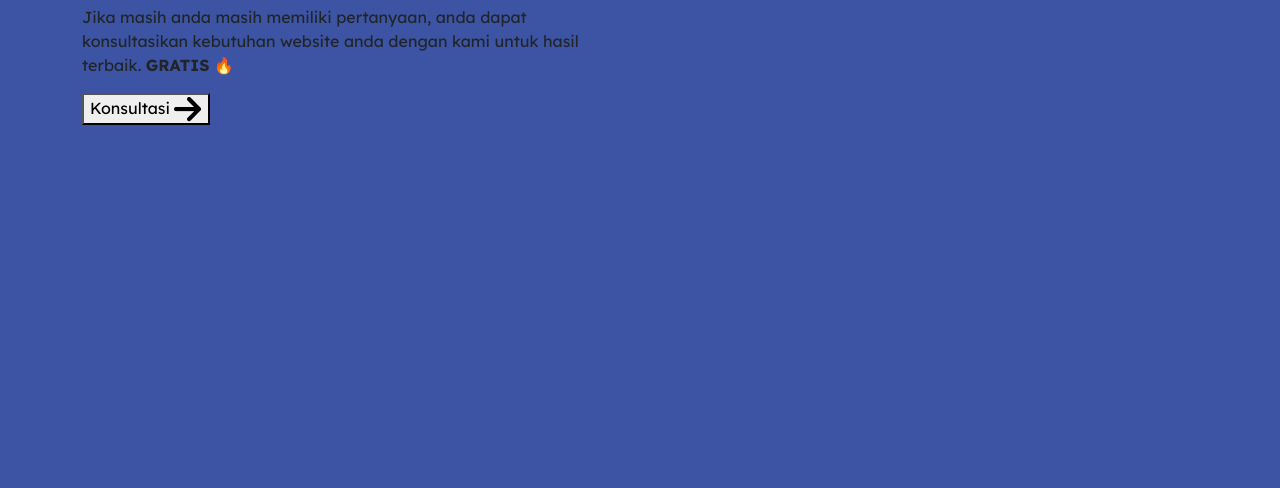
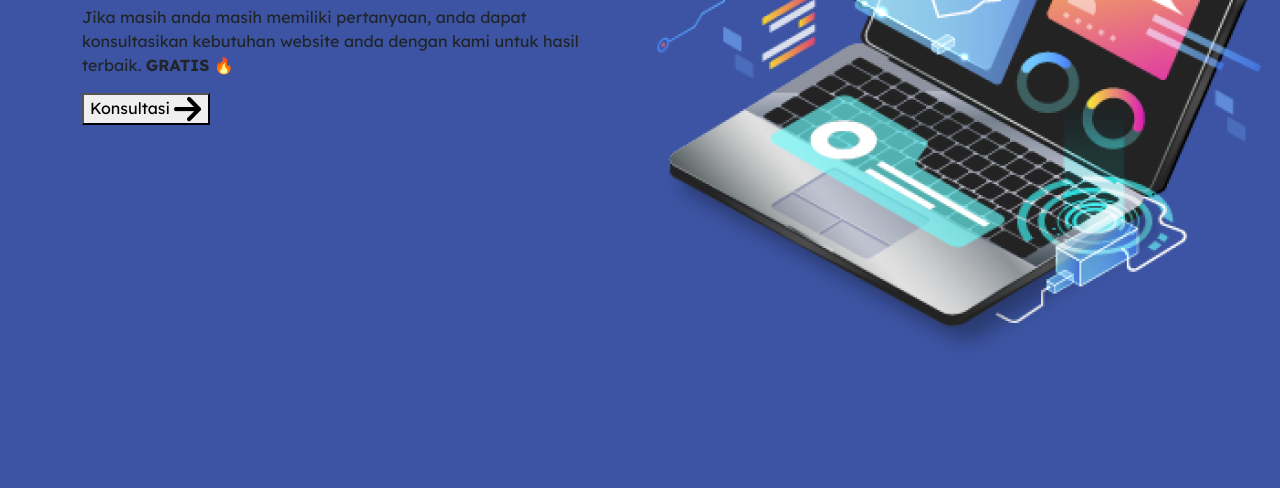
Before and after one commit to Apipun1551/ANTS, a plain HTML site: page index.html in a window 1280 px wide. Shown: the part 312-800 px from the top of the page. Drawn offline with nearby package versions, Linux system fonts and the light colour scheme.

Commit message:
Menambahkan gambar hero

```diff
--- a/index.html
+++ b/index.html
@@ -96,7 +96,7 @@
                     </button>
                 </div>
                 <div class="col-md-6">
-
+                    <img src="assets/laptop.png" alt="">
                 </div>
             </div>
         </div>
```
Also changed, not shown: assets/laptop.png (added).
